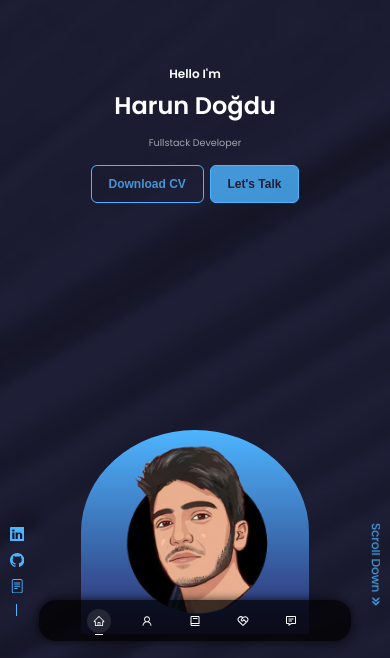
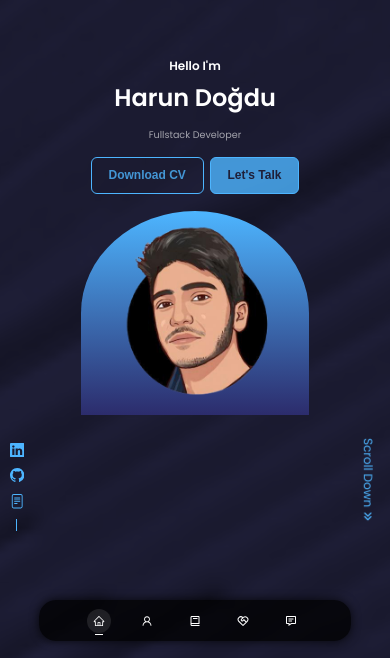
Before and after one commit to harundogdu/react-portfolio, a React (Create React App) app: page / in a window 390 px wide. Shown: the part 186-844 px from the top of the page. Built offline with nearby package versions, Linux system fonts and the light colour scheme.

Commit message:
responsive changes v2

```diff
--- a/src/components/header/header.css
+++ b/src/components/header/header.css
@@ -218,10 +218,13 @@
 @media screen and (max-width: 576px) {
     .header {
         padding: 2rem 0;
+        justify-content: center;
+        row-gap: 1.4rem;
     }
 
     .header-header {
         gap: 1rem;
+        height: max-content;
     }
 
     .header-title h1 {
@@ -241,7 +244,7 @@
     }
 
     .header-socials {
-        bottom: 5%;
+        bottom: 15%;
         left: 0%;
     }
 
@@ -250,8 +253,8 @@
     }
 
     .scroll-down {
-        bottom: 10%;
-        right: -10%;
+        bottom: 20%;
+        right: -8%;
     }
 
     .image-area {
@@ -267,10 +270,13 @@
 @media screen and (max-width: 375px) {
     .header {
         padding: 1rem 0;
+        justify-content: center;
+        row-gap: 4.5rem;
     }
 
     .header-header {
         gap: .8rem;
+        height: max-content;
     }
 
     .header-title h1 {
@@ -290,7 +296,7 @@
     }
 
     .header-socials {
-        bottom: 5%;
+        bottom: 15%;
         left: 0%;
     }
 
@@ -299,7 +305,7 @@
     }
 
     .scroll-down {
-        bottom: 10%;
+        bottom: 20%;
         right: -10%;
     }
 
--- a/src/components/navbar/navbar.css
+++ b/src/components/navbar/navbar.css
@@ -76,11 +76,10 @@
 
 @media screen and (max-width: 768px) {
     .navbar {
-        width: 100% !important;
         position: fixed;
         bottom: 0;
-        left: 0;
-        transform: translateX(0);
+        left: 50%;
+        transform: translateX(-50%);
         z-index: 99;
     }
 
```
